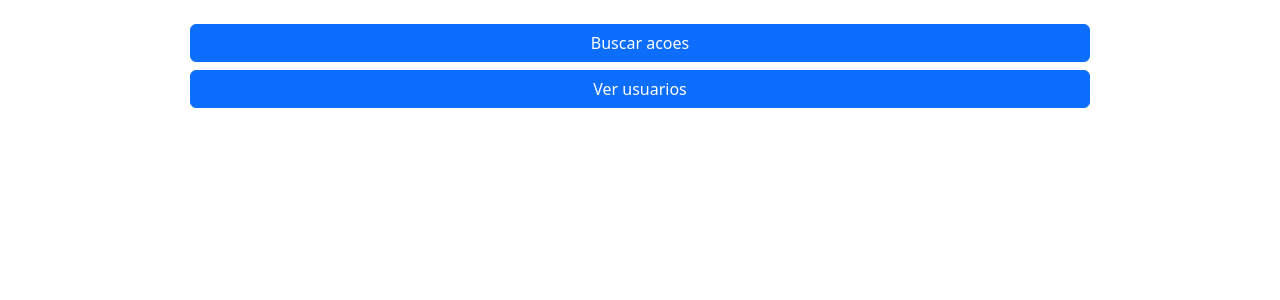
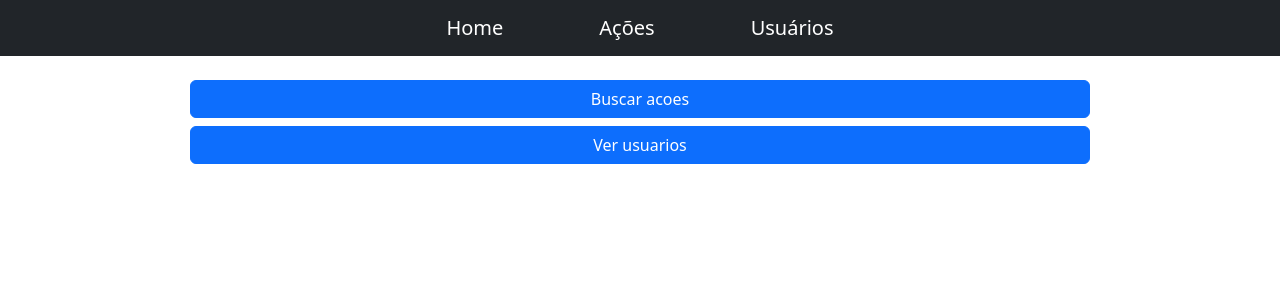
Before and after one commit to collbreno/finances, a Django app: page /finances/ in a window 1280 px wide. Shown: the top 300 px of the page. Run offline with Django 4.2, Linux system fonts and the light colour scheme.

Commit message:
Adding header in html pages

```diff
--- /dev/null
+++ b/finances/templates/finances/header.html
@@ -0,0 +1,5 @@
+<nav class="navbar navbar-dark bg-dark d-flex justify-content-center">
+    <a class="mx-5 navbar-brand" href="{% url "finances:index" %}">Home</a>
+    <a class="mx-5 navbar-brand" href="{% url "finances:symbols" %}">Ações</a>
+    <a class="mx-5 navbar-brand" href="{% url "finances:users" %}">Usuários</a>
+</nav>
--- a/finances/templates/finances/index.html
+++ b/finances/templates/finances/index.html
@@ -5,8 +5,16 @@
         <title>Home</title>
         <link href="https://cdn.jsdelivr.net/npm/bootstrap@5.3.2/dist/css/bootstrap.min.css" rel="stylesheet" integrity="sha384-T3c6CoIi6uLrA9TneNEoa7RxnatzjcDSCmG1MXxSR1GAsXEV/Dwwykc2MPK8M2HN" crossorigin="anonymous">
         <script src="https://cdn.jsdelivr.net/npm/bootstrap@5.3.2/dist/js/bootstrap.bundle.min.js" integrity="sha384-C6RzsynM9kWDrMNeT87bh95OGNyZPhcTNXj1NW7RuBCsyN/o0jlpcV8Qyq46cDfL" crossorigin="anonymous"></script>
+        <style>
+            .body-content {
+                max-width: 900px;
+                margin: auto;
+            }
+        </style>
     </head>
     <body>
+        {% include "finances/header.html" %}
+        <div class="body-content">
             <div class="d-grid gap-2 mt-4">
                 <a class="btn btn-primary" role="button" href="{% url "finances:symbols" %}">
                     Buscar acoes
@@ -16,11 +24,6 @@
                 </a>
             </div>
 
-        <style>
-            body {
-                max-width: 900px;
-                margin: auto;
-            }
-        </style>
+        </div>
     </body>
 </html>
--- a/finances/templates/finances/tunnel_form.html
+++ b/finances/templates/finances/tunnel_form.html
@@ -6,13 +6,15 @@
         <link href="https://cdn.jsdelivr.net/npm/bootstrap@5.3.2/dist/css/bootstrap.min.css" rel="stylesheet" integrity="sha384-T3c6CoIi6uLrA9TneNEoa7RxnatzjcDSCmG1MXxSR1GAsXEV/Dwwykc2MPK8M2HN" crossorigin="anonymous">
         <script src="https://cdn.jsdelivr.net/npm/bootstrap@5.3.2/dist/js/bootstrap.bundle.min.js" integrity="sha384-C6RzsynM9kWDrMNeT87bh95OGNyZPhcTNXj1NW7RuBCsyN/o0jlpcV8Qyq46cDfL" crossorigin="anonymous"></script>
         <style>
-            body {
+            .body-content {
                 max-width: 900px;
                 margin: auto;
             }
         </style>
     </head>
     <body>
+        {% include "finances/header.html" %}
+        <div class="body-content">
             {% include "finances/stock_graph.html" %}
 
             <form class="row g-3" action="{% url "finances:add_tunnel" %}" method="post">
@@ -77,5 +79,6 @@
                 }
 
             </script>
+        </div>
     </body>
 </html>
--- a/finances/views.py
+++ b/finances/views.py
@@ -92,6 +92,7 @@ def symbol(request, stock_symbol):
         'stock_symbol': stock_symbol.upper(),
         'tunnels': tunnels,
         'last_price': locale.currency(graph_data['y'][-1]),
+        'last_datetime': graph_data['x'][-1],
     }
 
     return render(request, 'finances/symbol.html', context)
```
Also changed, not shown: finances/templates/finances/new_user_form.html (+9 -6 lines), finances/templates/finances/symbol.html (+6 -3 lines), finances/templates/finances/symbols.html (+9 -6 lines), finances/templates/finances/user.html (+13 -6 lines), finances/templates/finances/users.html (+9 -6 lines). Lines whose indentation alone changed are shown as unchanged.
